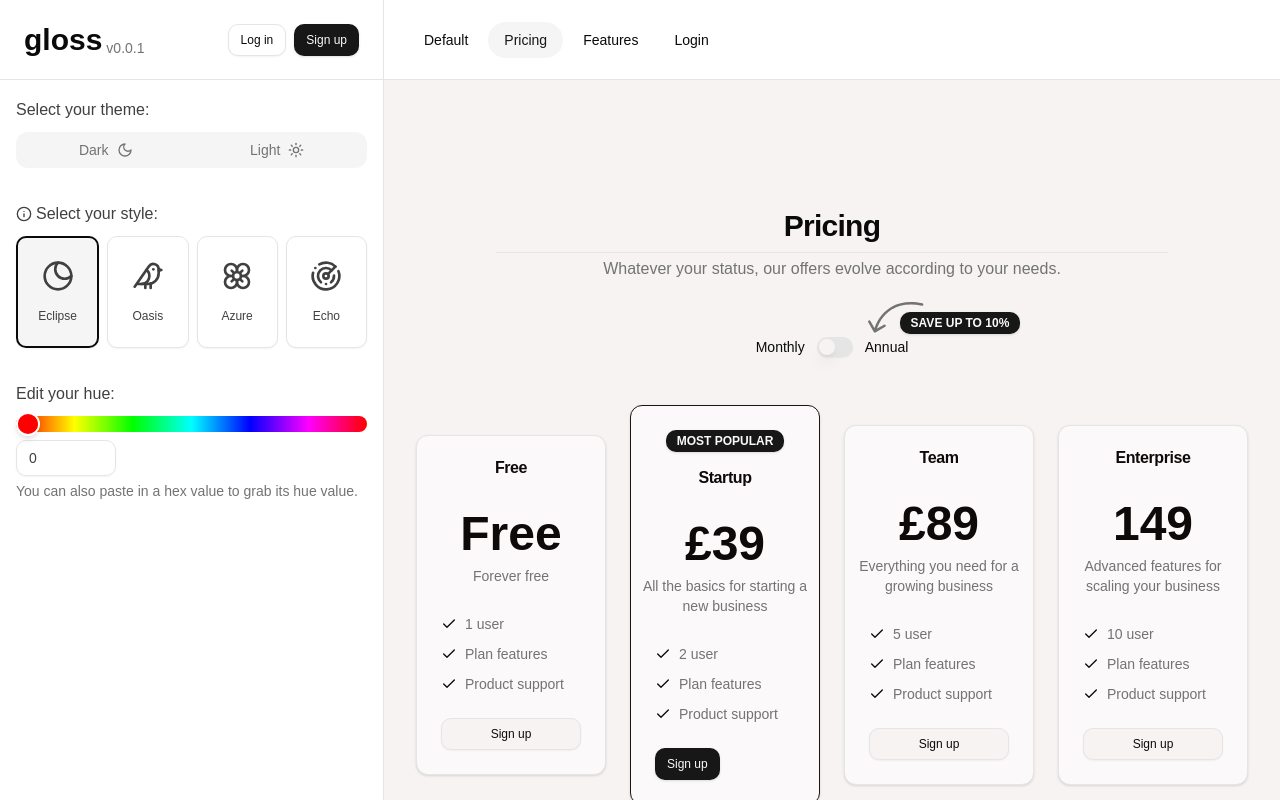
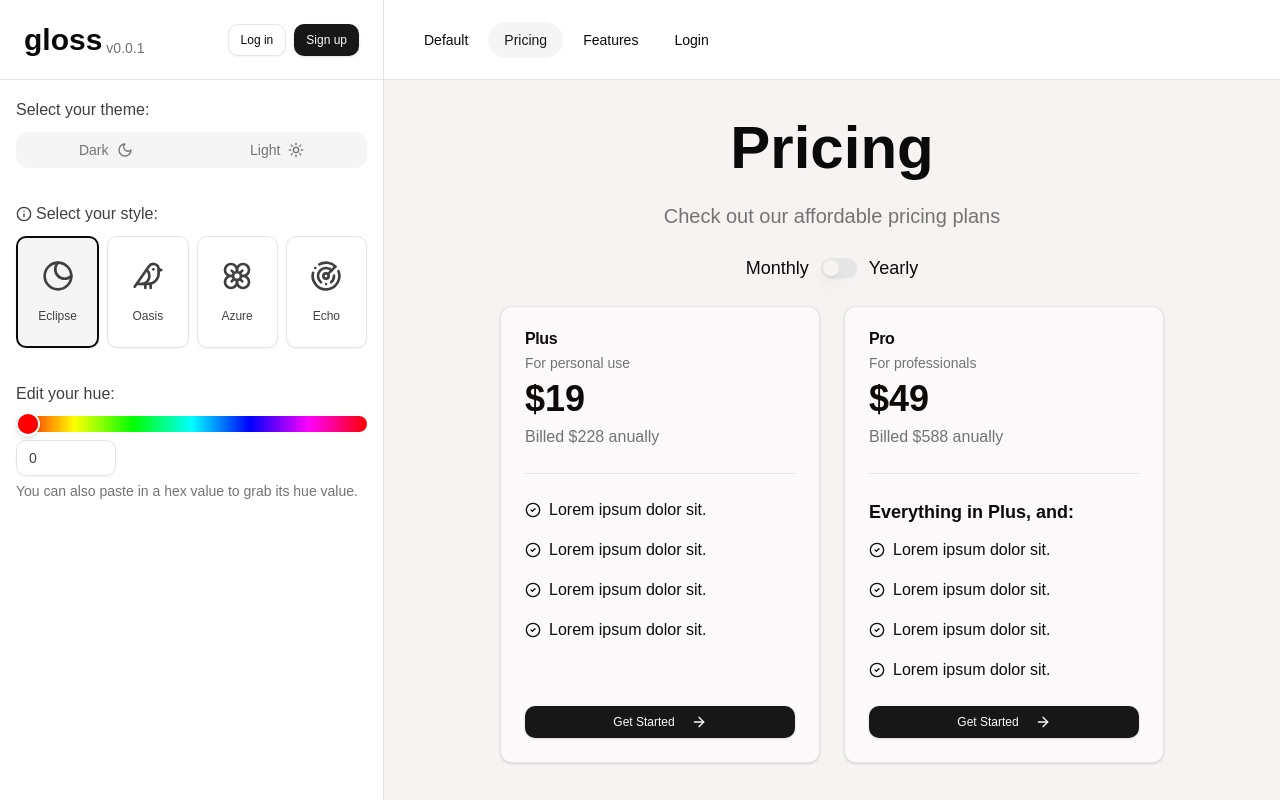
Before and after one commit to jvxz/gloss, a Next.js app: page / in a window 1280 px wide. Both pictures are taken after a click on the radio button "Pricing". Built offline with nearby package versions, Linux system fonts and the light colour scheme; a web font is replaced by a local one; what tailwindcss-motion would draw is missing.

Commit message:
feat: :sparkles: add prototype Pricing block & extend theme variables

```diff
--- a/package.json
+++ b/package.json
@@ -18,6 +18,7 @@
   "dependencies": {
     "@radix-ui/react-label": "^2.1.1",
     "@radix-ui/react-popover": "^1.1.4",
+    "@radix-ui/react-separator": "^1.1.1",
     "@radix-ui/react-slider": "^1.2.2",
     "@radix-ui/react-slot": "^1.1.1",
     "@radix-ui/react-switch": "^1.1.2",
--- /dev/null
+++ b/src/components/ui/separator.tsx
@@ -0,0 +1,31 @@
+"use client"
+
+import * as React from "react"
+import * as SeparatorPrimitive from "@radix-ui/react-separator"
+
+import { cn } from "@/lib/utils"
+
+const Separator = React.forwardRef<
+  React.ElementRef<typeof SeparatorPrimitive.Root>,
+  React.ComponentPropsWithoutRef<typeof SeparatorPrimitive.Root>
+>(
+  (
+    { className, orientation = "horizontal", decorative = true, ...props },
+    ref
+  ) => (
+    <SeparatorPrimitive.Root
+      ref={ref}
+      decorative={decorative}
+      orientation={orientation}
+      className={cn(
+        "shrink-0 bg-border",
+        orientation === "horizontal" ? "h-[1px] w-full" : "h-full w-[1px]",
+        className
+      )}
+      {...props}
+    />
+  )
+)
+Separator.displayName = SeparatorPrimitive.Root.displayName
+
+export { Separator }
--- /dev/null
+++ b/src/features/blocks/PricingBlock.tsx
@@ -0,0 +1,133 @@
+"use client";
+
+import { ArrowRight, CircleCheck } from "lucide-react";
+import { useState } from "react";
+import { Button } from "@/components/ui/button";
+import {
+  Card,
+  CardContent,
+  CardFooter,
+  CardHeader,
+  CardTitle,
+} from "@/components/ui/card";
+import { Separator } from "@/components/ui/separator";
+import { Switch } from "@/components/ui/switch";
+
+const PricingBlock = () => {
+  const [isYearly, setIsYearly] = useState(false);
+  return (
+    <section className="grid h-full place-items-center bg-background">
+      <div className="container">
+        <div className="mx-auto flex max-w-5xl flex-col items-center gap-6 text-center">
+          <h2 className="text-pretty text-4xl font-bold lg:text-6xl">
+            Pricing
+          </h2>
+          <p className="text-muted-foreground lg:text-xl">
+            Check out our affordable pricing plans
+          </p>
+          <div className="flex items-center gap-3 text-lg">
+            Monthly
+            <Switch
+              onCheckedChange={() => setIsYearly(!isYearly)}
+              checked={isYearly}
+            />
+            Yearly
+          </div>
+          <div className="flex flex-col items-stretch gap-6 md:flex-row">
+            <Card className="flex w-80 flex-col justify-between text-left">
+              <CardHeader>
+                <CardTitle>
+                  <p>Plus</p>
+                </CardTitle>
+                <p className="text-sm text-muted-foreground">
+                  For personal use
+                </p>
+                <span className="text-4xl font-bold">
+                  {isYearly ? "$15" : "$19"}
+                </span>
+                <p className="text-muted-foreground">
+                  Billed {isYearly ? "$180" : "$228"} anually
+                </p>
+              </CardHeader>
+              <CardContent>
+                <Separator className="mb-6" />
+                <ul className="space-y-4">
+                  <li className="flex items-center gap-2">
+                    <CircleCheck className="size-4" />
+                    <span>Lorem ipsum dolor sit.</span>
+                  </li>
+                  <li className="flex items-center gap-2">
+                    <CircleCheck className="size-4" />
+                    <span>Lorem ipsum dolor sit.</span>
+                  </li>
+                  <li className="flex items-center gap-2">
+                    <CircleCheck className="size-4" />
+                    <span>Lorem ipsum dolor sit.</span>
+                  </li>
+                  <li className="flex items-center gap-2">
+                    <CircleCheck className="size-4" />
+                    <span>Lorem ipsum dolor sit.</span>
+                  </li>
+                </ul>
+              </CardContent>
+              <CardFooter className="mt-auto">
+                <Button className="w-full">
+                  Get Started
+                  <ArrowRight className="ml-2 size-4" />
+                </Button>
+              </CardFooter>
+            </Card>
+            <Card className="flex w-80 flex-col justify-between text-left">
+              <CardHeader>
+                <CardTitle>
+                  <p>Pro</p>
+                </CardTitle>
+                <p className="text-sm text-muted-foreground">
+                  For professionals
+                </p>
+                <span className="text-4xl font-bold">
+                  {isYearly ? "$35" : "$49"}
+                </span>
+                <p className="text-muted-foreground">
+                  Billed {isYearly ? "$420" : "$588"} anually
+                </p>
+              </CardHeader>
+              <CardContent>
+                <Separator className="mb-6" />
+                <p className="mb-3 text-lg font-semibold">
+                  Everything in Plus, and:
+                </p>
+                <ul className="space-y-4">
+                  <li className="flex items-center gap-2">
+                    <CircleCheck className="size-4" />
+                    <span>Lorem ipsum dolor sit.</span>
+                  </li>
+                  <li className="flex items-center gap-2">
+                    <CircleCheck className="size-4" />
+                    <span>Lorem ipsum dolor sit.</span>
+                  </li>
+                  <li className="flex items-center gap-2">
+                    <CircleCheck className="size-4" />
+                    <span>Lorem ipsum dolor sit.</span>
+                  </li>
+                  <li className="flex items-center gap-2">
+                    <CircleCheck className="size-4" />
+                    <span>Lorem ipsum dolor sit.</span>
+                  </li>
+                </ul>
+              </CardContent>
+              <CardFooter className="mt-auto">
+                <Button className="w-full">
+                  Get Started
+                  <ArrowRight className="ml-2 size-4" />
+                </Button>
+              </CardFooter>
+            </Card>
+          </div>
+        </div>
+      </div>
+    </section>
+  );
+};
+
+export default PricingBlock;
--- a/src/features/blocks/blocks.tsx
+++ b/src/features/blocks/blocks.tsx
@@ -1,10 +1,10 @@
 "use client";
 import { useBlockStore } from "@/lib/store/block";
-import Pricing from "./pricing";
 import Features from "./features";
 import { useHueStore } from "@/lib/store/hue";
 import { useTheme } from "next-themes";
 import Login from "./login";
+import PricingBlock from "./PricingBlock";
 
 export default function Blocks() {
   const { resolvedTheme } = useTheme();
@@ -16,6 +16,9 @@ export default function Blocks() {
     "--foreground": `${hue}, 10%, 4%`,
     "--card": `${hue}, 10%, 7%`,
     "--card-foreground": `${hue}, 20%, 95%`,
+    "--popover": `${hue}, 20%, 95%`,
+    "--popover-foreground": `${hue}, 20%, 95%`,
+    "--secondary": `${hue}, 20%, 5%`,
   } as React.CSSProperties;
 
   const lightVariables = {
@@ -23,6 +26,11 @@ export default function Blocks() {
     "--foreground": `${hue}, 20%, 94%`,
     "--card": `${hue}, 20%, 98%`,
     "--card-foreground": `${hue}, 20%, 5%`,
+    "--popover": `${hue}, 20%, 5%`,
+    "--popover-foreground": `${hue}, 20%, 5%`,
+    "--secondary": `${hue}, 15%, 88%`,
+    "--secondary-foreground": `${hue}, 5%, 5%`,
+    "--muted": `${hue}, 5%, 95%`,
   } as React.CSSProperties;
 
   return (
@@ -30,7 +38,7 @@ export default function Blocks() {
       className="h-full"
       style={resolvedTheme === "dark" ? darkVariables : lightVariables}
     >
-      {block === "Pricing" && <Pricing />}
+      {block === "Pricing" && <PricingBlock />}
       {block === "Features" && <Features />}
       {block === "Login" && <Login />}
     </div>
--- a/src/features/blocks/login.tsx
+++ b/src/features/blocks/login.tsx
@@ -51,7 +51,7 @@ export default function Login({
                 <Button type="submit" className="w-full">
                   Login
                 </Button>
-                <Button variant="outline" className="w-full">
+                <Button variant="secondary" className="w-full">
                   Login with Google
                 </Button>
               </div>
```
Also changed, not shown: 1 other file (tests, documents, lock files or other folders).
